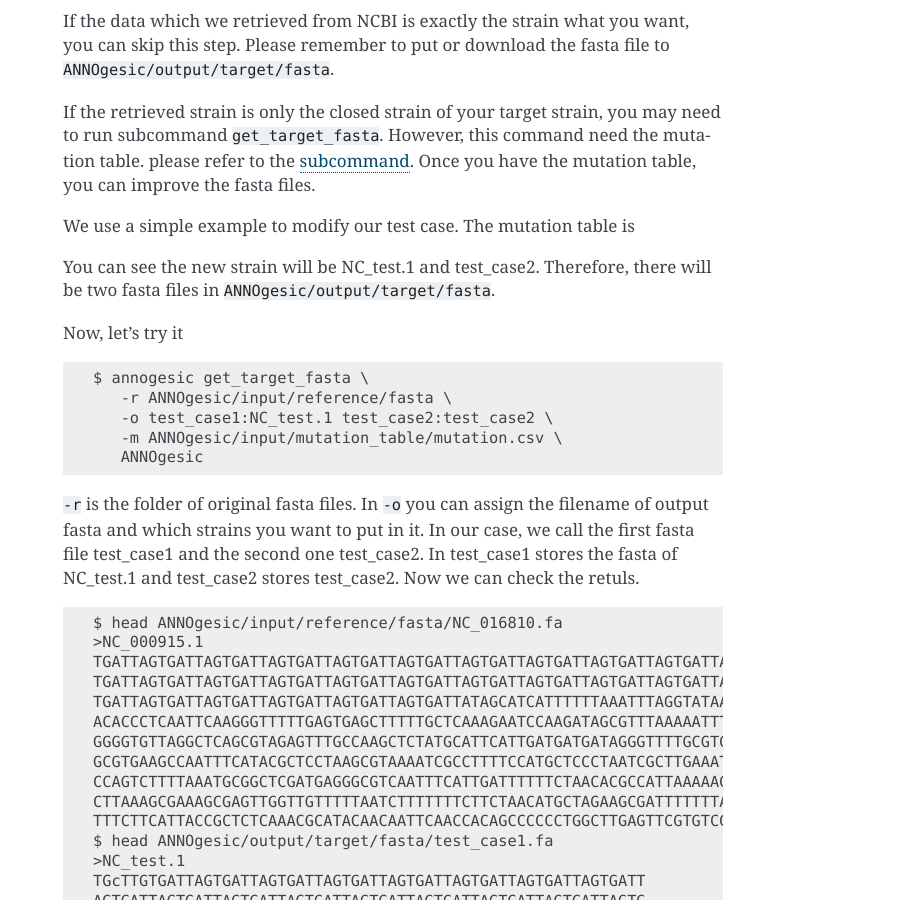
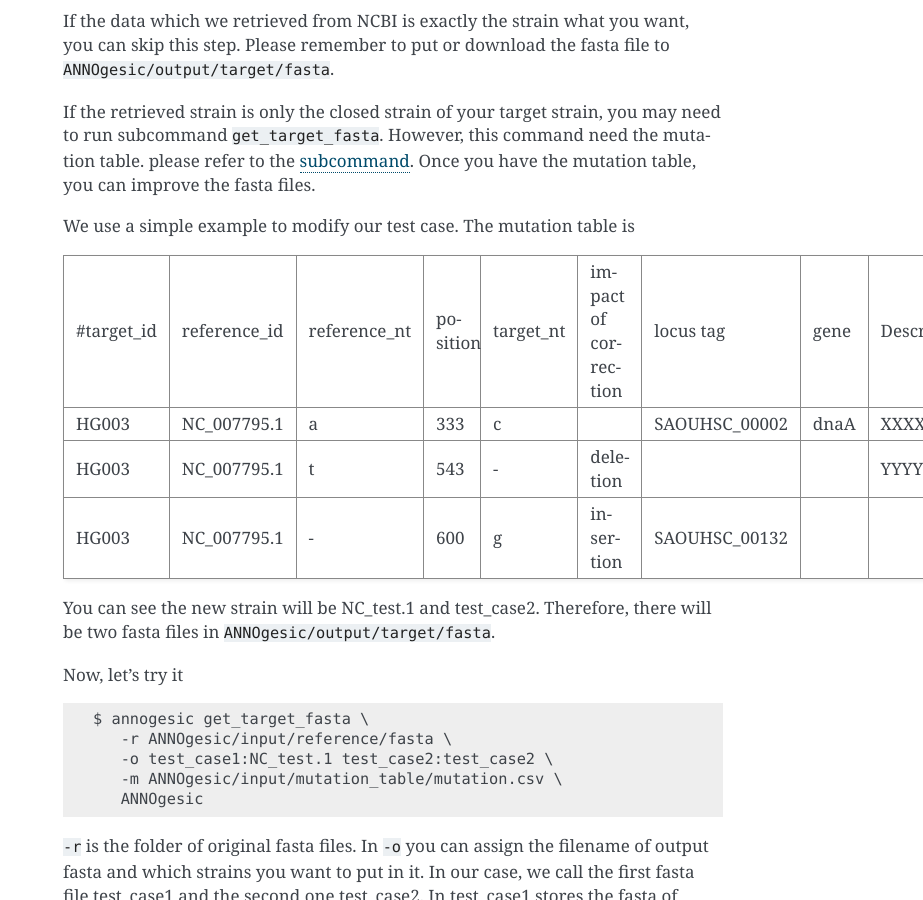
Before and after one commit to Sung-Huan/ANNOgesic, a Sphinx documentation site: the page built from docs/source/test_case.rst, in a window 1280 px wide and 900 px high, scrolled down 2199 px. Shown: the whole window, without its empty margins (357-1280 px from the left). Built offline with Sphinx 7.4.7, drawn with Linux system fonts in a browser that asks for light colours; pages that are not in the unit, such as notebooks, are missing from menus.

Commit message:
update table

```diff
--- a/docs/source/test_case.rst
+++ b/docs/source/test_case.rst
@@ -123,13 +123,21 @@
 
 We use a simple example to modify our test case. The mutation table is
 
-==========   ============    ============   ========    =========    ====================    =============    =======    ===========
-#target_id   reference_id    reference_nt   position    target_nt    impact of correction    locus tag        gene       Description
-----------   ------------    ------------   --------    ---------    --------------------    -------------    -------    -----------
-NC_test.1    NC_000915.1     a              3           c            (blank)                 SAOUHSC_00002    dnaA        XXXXXX
-NC_test.1    NC_000915.1     t              6           -            deletion                (blank)	      (blank)     YYYYYY
-test_case2   NC_000915.1     -              6           g            insertion               SAOUHSC_00132    (blank)     (blank)
-==========   ===========     ============   ========    =========    ====================    =============    =======     ==========
+===========  ============  ============  ========  =========  ====================  =============  ====  ============
+ #target_id  reference_id  reference_nt  position  target_nt  impact of correction  locus tag      gene  Description
+-----------  ------------  ------------  --------  ---------  --------------------  -------------  ----  ------------
+ HG003       NC_007795.1   a             333       c                                SAOUHSC_00002  dnaA  XXXXXX
+ HG003       NC_007795.1   t             543       \-          deletion                                  YYYYYY
+ HG003       NC_007795.1   \-            600       g           insertion            SAOUHSC_00132
+===========  ============  ============  ========  =========  ====================  =============  ====  ============
+
+==========  ============  ============  ========  =========  ====================  =============  =======  ===========
+#target_id  reference_id  reference_nt  position  target_nt  impact of correction  locus tag      gene     Description
+----------  ------------  ------------  --------  ---------  --------------------  -------------  -------  -----------
+NC_test.1   NC_000915.1   a             3         c          (blank)               SAOUHSC_00002  dnaA      XXXXXX
+NC_test.1   NC_000915.1   t             6         \-         deletion              (blank)        (blank)   YYYYYY
+test_case2  NC_000915.1   \-            6         g          insertion             SAOUHSC_00132  (blank)   (blank)
+==========  ===========   ============  ========  =========  ====================  =============  =======  ===========
 
 You can see the new strain will be NC_test.1 and test_case2. Therefore, there will be
 two fasta files in ``ANNOgesic/output/target/fasta``.
```
